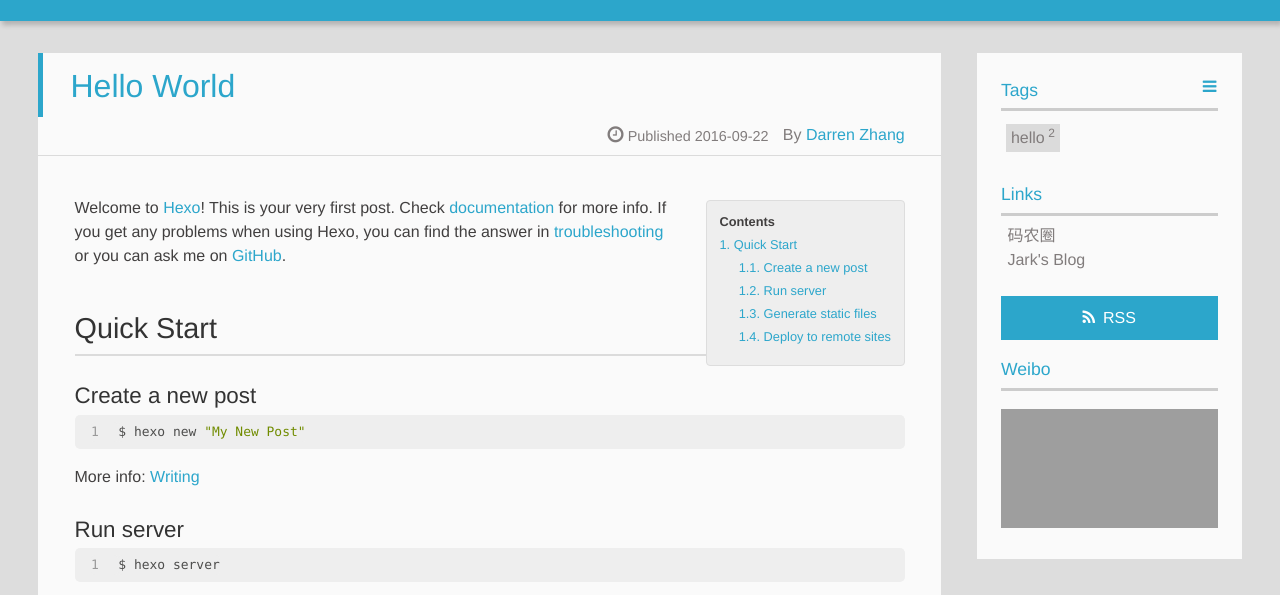
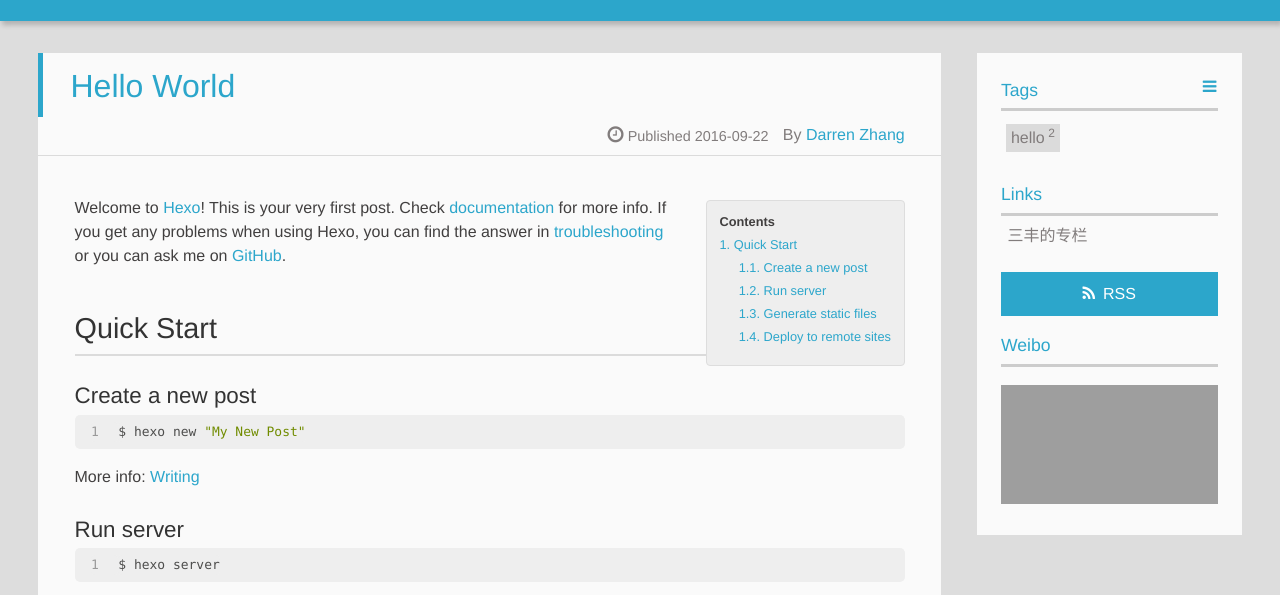
Before and after one commit to zhangpanfeng/aa, a plain HTML site: page 2016/09/22/hello-world/index.html in a window 1280 px wide. Shown: the part 187-782 px from the top of the page. Drawn offline with Linux system fonts and the light colour scheme; grey boxes are pictures that could not be loaded; a script that the page names is missing.

```diff
--- a/2016/09/22/hello-world/index.html
+++ b/2016/09/22/hello-world/index.html
@@ -191,13 +191,7 @@ Quick">
 
           <li>
 
-            	<a href="https://coderq.com" target="_blank" title="一个面向程序员交流分享的新一代社区">码农圈</a>
-
-          </li>
-
-          <li>
-
-            	<a href="http://wuchong.me" target="_blank" title="Jark&#39;s Blog">Jark&#39;s Blog</a>
+            	<a href="http://blog.csdn.net/zpf336" target="_blank" title="三丰的专栏">三丰的专栏</a>
 
           </li>
 
--- a/index.html
+++ b/index.html
@@ -285,13 +285,7 @@
 
           <li>
 
-            	<a href="https://coderq.com" target="_blank" title="一个面向程序员交流分享的新一代社区">码农圈</a>
-
-          </li>
-
-          <li>
-
-            	<a href="http://wuchong.me" target="_blank" title="Jark&#39;s Blog">Jark&#39;s Blog</a>
+            	<a href="http://blog.csdn.net/zpf336" target="_blank" title="三丰的专栏">三丰的专栏</a>
 
           </li>
 
```
Also changed, not shown: 2016/09/22/hello/index.html (+1 -7 lines), 2016/09/22/test/index.html (+1 -7 lines).
